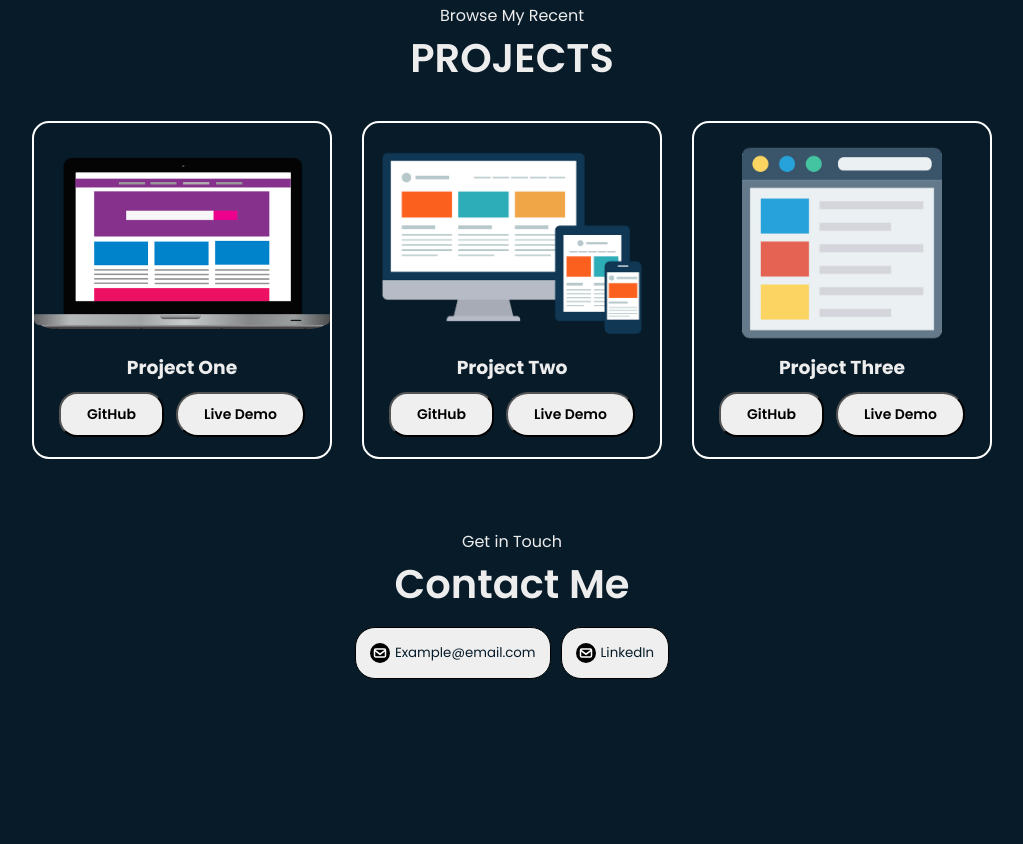
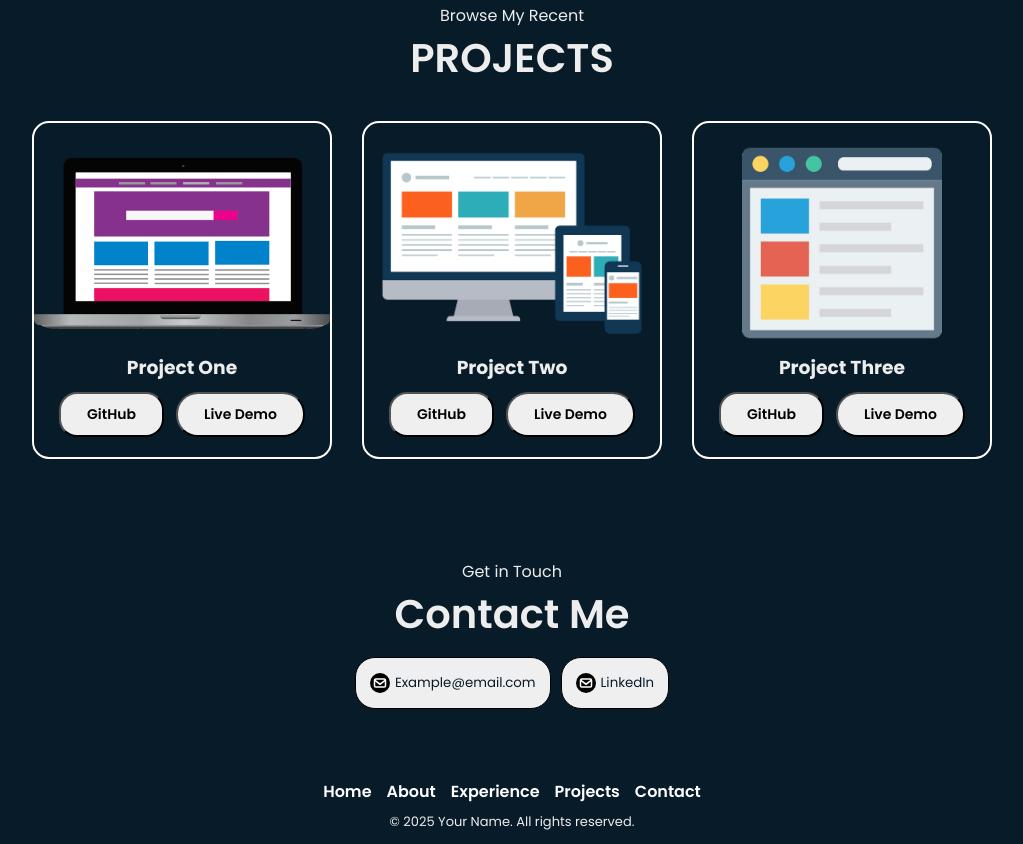
Before and after one commit to MarshalRawal/Portfolio-fProject-, a plain HTML site: page index.html in a window 1280 px wide. Shown: the part 1847-2691 px from the top of the page, without its empty margins (128-1151 px from the left). Before the commit the page ends 2596 px from the top, so only its background shows below. Drawn offline with Linux system fonts and the light colour scheme.

Commit message:
Added Footer and managed contact

```diff
--- a/index.html
+++ b/index.html
@@ -15,13 +15,13 @@
       <a href="" class="logo">Marshal's Portfolio</a>
       <nav class="navbar">
         <a href="#" class="active">Home</a>
-        <a href="#">About</a>
-        <a href="#">Experience</a>
-        <a href="#">Projects</a>
-        <a href="#">Contact</a>
+        <a href="#about">About</a>
+        <a href="#experience">Experience</a>
+        <a href="#project">Projects</a>
+        <a href="#contact">Contact</a>
       </nav>
     </header>
-    <div class="home-flex">
+    <div class="home-flex" id="home">
       <section class="home">
         <div class="home-content">
           <h1>Hi, I am Marshal Rawal</h1>
@@ -42,7 +42,7 @@
         alt=""
       />
     </div>
-    <div class="about">
+    <div class="about" id="about">
       <div class="text-center">
         <p>Get To Know More</p>
         <h1>About Me</h1>
@@ -95,7 +95,7 @@
         </div>
       </div>
     </div>
-    <section class="text-center">
+    <section class="text-center" id="experience">
       <p>Explore My</p>
       <h1>Experience</h1>
       <div class="explore-experience">
@@ -190,8 +190,7 @@
         </div>
       </div>
     </section>
-
-    <div class="text-center">
+    <div class="text-center" id="project">
       <p>Browse My Recent</p>
       <h1>PROJECTS</h1>
     </div>
@@ -221,7 +220,7 @@
         </div>
       </div>
     </div>
-    <section class="contact">
+    <section class="contact" id="contact">
       <div class="text-center">
         <p>Get in Touch</p>
         <h1>Contact Me</h1>
@@ -286,5 +285,15 @@
         </button>
       </div>
     </section>
+    <footer>
+        <nav class="footer-nav">
+        <a href="#home">Home</a>
+        <a href="#about">About</a>
+        <a href="#experience">Experience</a>
+        <a href="#project">Projects</a>
+        <a href="#contact">Contact</a>
+        </nav>
+         <p class="footer-text">© 2025 Your Name. All rights reserved.</p>
+    </footer>
   </body>
 </html>
--- a/style.css
+++ b/style.css
@@ -238,10 +238,30 @@ header{
     border-radius: 20px;
 }
 .contact{
-    margin-block: 70px;
+    margin-top: 100px;
+    margin-bottom: 70px;
 }
 .text-center h1{
     font-size: 40px;
     font-weight: 600;
     margin-bottom: 13px;
 }
+.footer-nav{
+    display: flex;
+    justify-content: center;
+    align-items: center;
+    gap: 15px;
+}
+.footer-nav a{
+    text-decoration: none;
+    color: white;
+    font-size: 16px;
+    font-weight: 600;
+}
+.footer-text{
+    display: flex;
+    justify-content: center;
+    margin-top: 8px;
+    margin-bottom: 12px;
+    font-size: 13px;
+}
```
